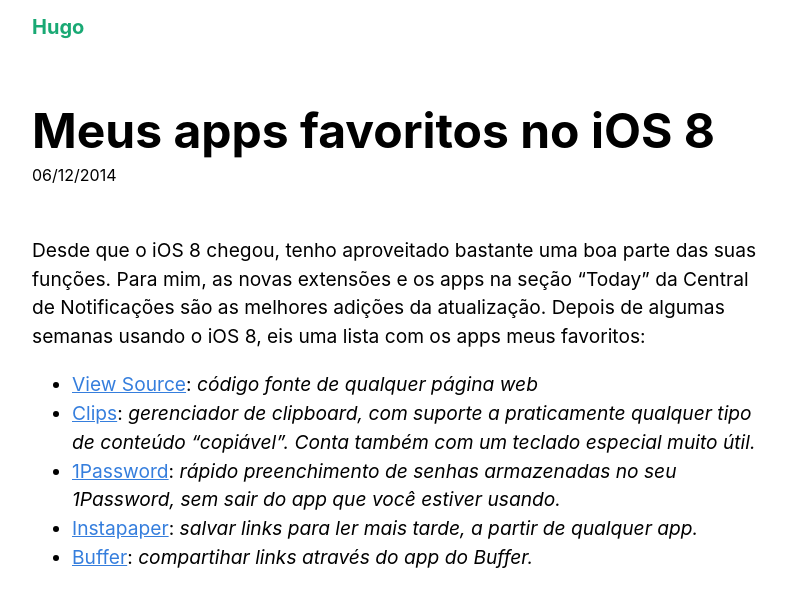
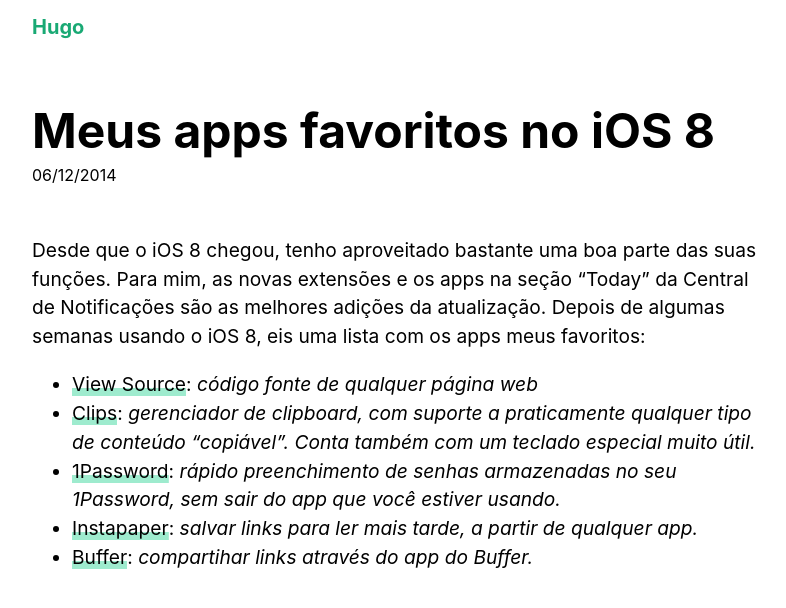
Before and after one commit to hugobessaa/hugobessaa.github.io, a Jekyll site: the page built from _posts/2014-11-23-meus-apps-favoritos-no-ios-8.md, in a window 1280 px wide. Shown: the top 608 px of the page, without its empty margins (240-1026 px from the left). Built offline with Jekyll 4.4.1, drawn with Linux system fonts in a browser that asks for light colours.

Commit message:
Improve a tag styles

```diff
--- a/css/styles.css
+++ b/css/styles.css
@@ -892,8 +892,8 @@
 .order-8 { -webkit-box-ordinal-group: 9; -ms-flex-order: 8; order: 8; }
 .order-last { -webkit-box-ordinal-group: 100000; -ms-flex-order: 99999; order: 99999; }
 .post { font-size: 1.2rem; line-height: 1.5; }
-.post a { color: #357edd; }
-.post a:hover, .post a:focus { text-decoration: underline; }
+.post a { color: #000; text-decoration: none; background: -webkit-linear-gradient( top, transparent 65%, #9eebce 0 ) center center/100% 100% no-repeat; background: linear-gradient( to bottom, transparent 65%, #9eebce 0 ) center center/100% 100% no-repeat; }
+.post a:hover, .post a:focus { background-image: -webkit-linear-gradient( top, transparent 0%, #9eebce 0 ); background-image: linear-gradient( to bottom, transparent 0%, #9eebce 0 ); }
 .post a strong { color: inherit; }
 .post img { display: block; max-width: 100%; margin-bottom: 1rem; border-radius: 0; }
 .post table { margin-bottom: 1rem; width: 100%; font-size: 85%; border: 1px solid #e5e5e5; border-collapse: collapse; }
--- a/src/post.css
+++ b/src/post.css
@@ -4,12 +4,14 @@
 }
 
 .post a {
-  color: #357edd;
+  color: #000;
+  text-decoration: none;
+  background: linear-gradient(to bottom, transparent 65%, #9EEBCe 0) center center/100% 100% no-repeat;
 }
 
 .post a:hover,
 .post a:focus {
-  text-decoration: underline;
+  background-image: linear-gradient(to bottom, transparent 0%, #9EEBCe 0)
 }
 
 .post a strong {
```
Also changed, not shown: css/styles.min.css.
